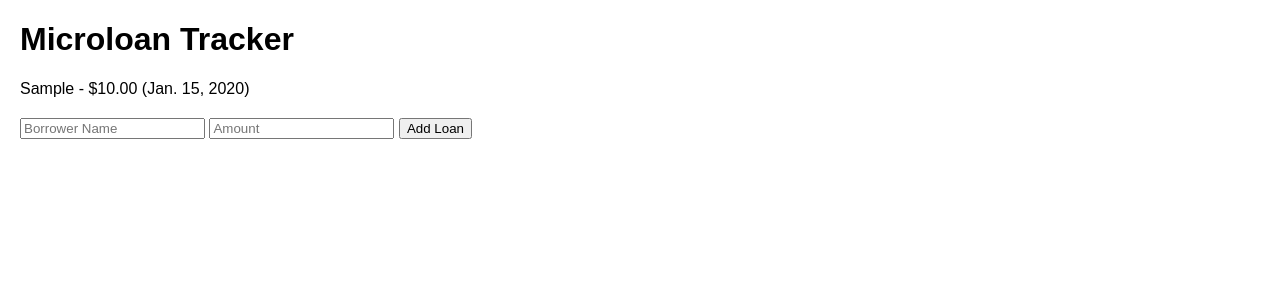
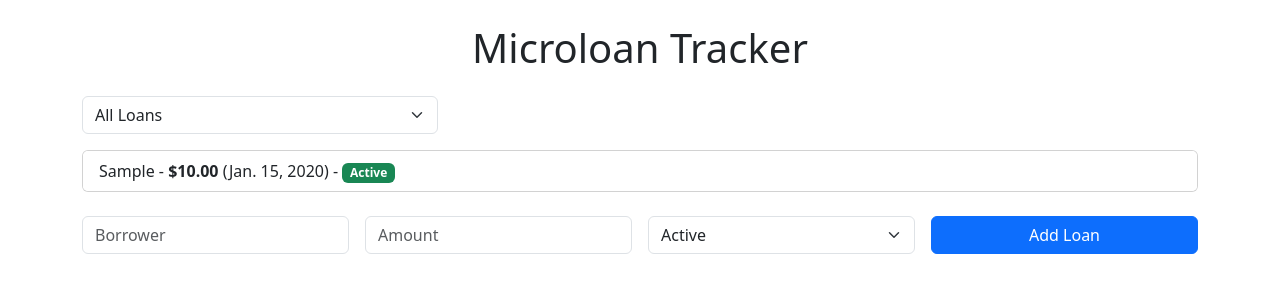
Before and after one commit to ConradPB/microloan-tracker, a Django app: page / in a window 1280 px wide. Shown: the top 300 px of the page. Run offline with Django 5.2, Linux system fonts and the light colour scheme; tables that the repository leaves empty hold one stand-in row (values such as "Sample post").

Commit message:
updated with bootstrp

```diff
--- a/loans/templates/loans/index.html
+++ b/loans/templates/loans/index.html
@@ -2,27 +2,54 @@
 <html>
 <head>
     <title>Microloan Tracker</title>
-    <style>
-        body { font-family: Arial, sans-serif; margin: 20px; }
-        ul { list-style-type: none; padding: 0; }
-        li { margin: 10px 0; }
-        form { margin-top: 20px; }
-    </style>
+    <link href="https://cdn.jsdelivr.net/npm/bootstrap@5.3.0/dist/css/bootstrap.min.css" rel="stylesheet">
 </head>
-<body>
-    <h1>Microloan Tracker</h1>
-    <ul>
-        {% for loan in loans %}
-            <li>{{ loan.borrower }} - ${{ loan.amount }} ({{ loan.date }})</li>
-        {% empty %}
-            <li>No loans yet.</li>
-        {% endfor %}
-    </ul>
-    <form method="post">
+<body class="container mt-4">
+    <h1 class="text-center mb-4">Microloan Tracker</h1>
+    <div class="row mb-3">
+        <div class="col-md-4">
+            <form method="get">
+                <select name="status" class="form-select" onchange="this.form.submit()">
+                    <option value="">All Loans</option>
+                    <option value="Active" {% if filter_status == "Active" %}selected{% endif %}>Active</option>
+                    <option value="Paid" {% if filter_status == "Paid" %}selected{% endif %}>Paid</option>
+                </select>
+            </form>
+        </div>
+    </div>
+    <div class="card">
+        <ul class="list-group list-group-flush">
+            {% for loan in loans %}
+                <li class="list-group-item">
+                    {{ loan.borrower }} - <strong>${{ loan.amount }}</strong> ({{ loan.date }}) -
+                    <span class="badge {% if loan.status == 'Active' %}bg-success{% else %}bg-secondary{% endif %}">
+                        {{ loan.status }}
+                    </span>
+                </li>
+            {% empty %}
+                <li class="list-group-item text-muted">No loans yet.</li>
+            {% endfor %}
+        </ul>
+    </div>
+    <form method="post" class="mt-4">
         {% csrf_token %}
-        <input type="text" name="borrower" placeholder="Borrower Name" required>
-        <input type="number" name="amount" step="0.01" placeholder="Amount" required>
-        <button type="submit">Add Loan</button>
+        <div class="row g-3">
+            <div class="col-md-3">
+                <input type="text" name="borrower" class="form-control" placeholder="Borrower" required>
+            </div>
+            <div class="col-md-3">
+                <input type="number" name="amount" step="0.01" class="form-control" placeholder="Amount" required>
+            </div>
+            <div class="col-md-3">
+                <select name="status" class="form-select" required>
+                    <option value="Active">Active</option>
+                    <option value="Paid">Paid</option>
+                </select>
+            </div>
+            <div class="col-md-3">
+                <button type="submit" class="btn btn-primary w-100">Add Loan</button>
+            </div>
+        </div>
     </form>
 </body>
 </html>
```
